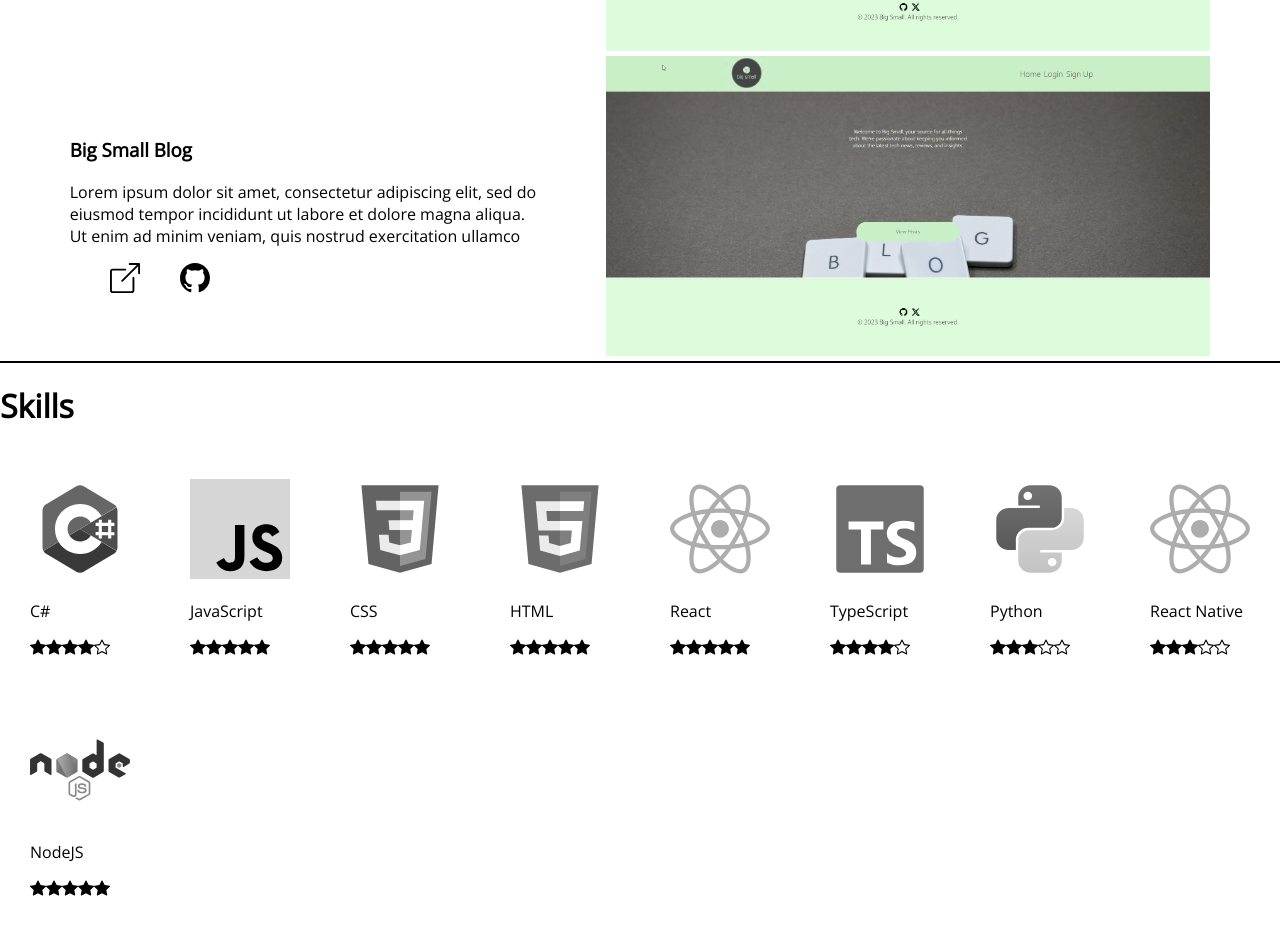
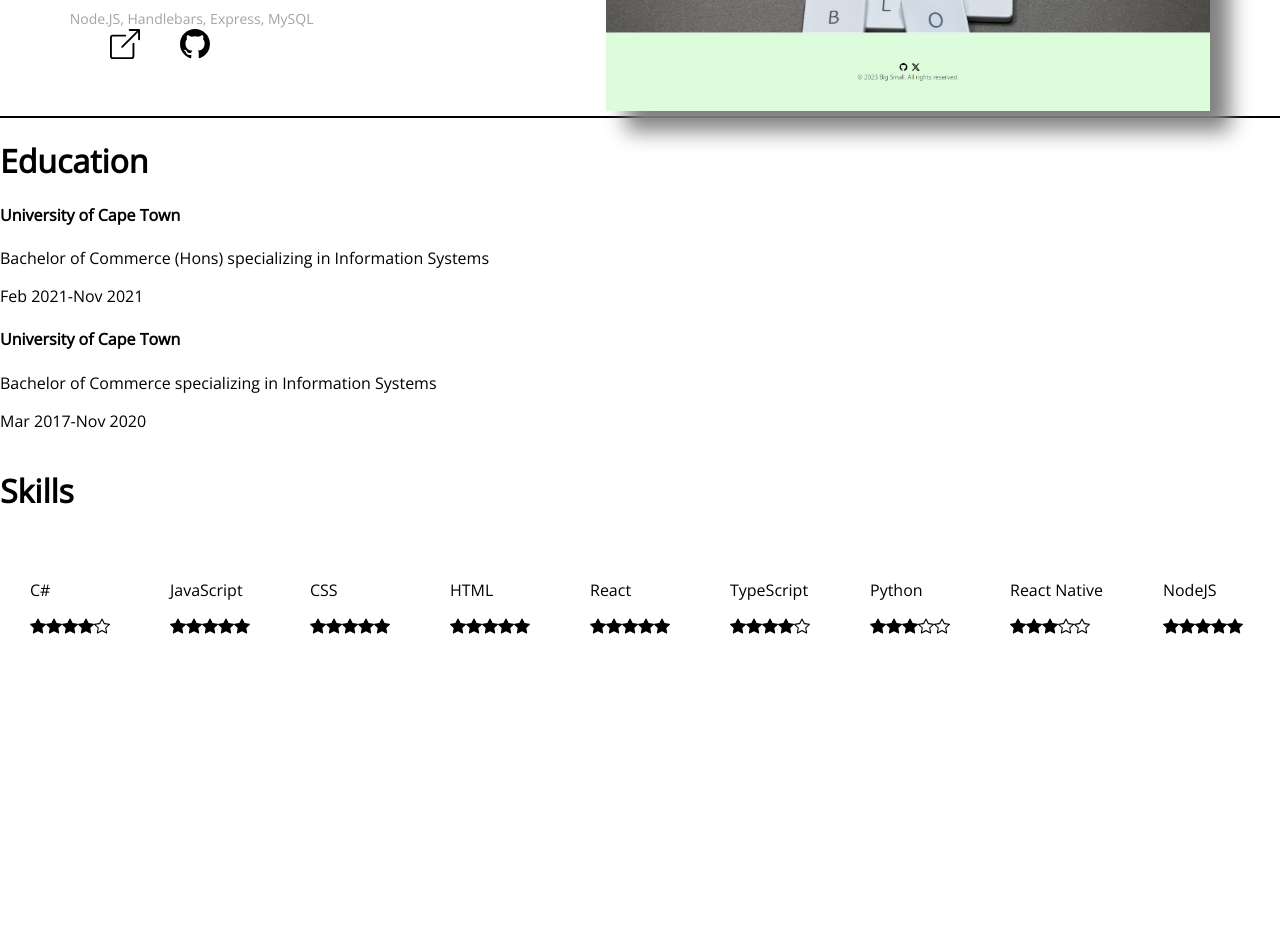
Before and after one commit to ntandoyenkosi1/portfolio, a React (Create React App) app: page / in a window 1280 px wide. Shown: the part 1440-2371 px from the top of the page. After the commit the page ends 2109 px from the top, so only its background shows below. Built offline with nearby package versions, Linux system fonts and the light colour scheme.

Commit message:
Added education section and removed some icons

```diff
--- a/public/index.html
+++ b/public/index.html
@@ -16,16 +16,7 @@
       user's mobile device or desktop. See https://developers.google.com/web/fundamentals/web-app-manifest/
     -->
   <link rel="manifest" href="%PUBLIC_URL%/manifest.json" />
-  <!--
-      Notice the use of %PUBLIC_URL% in the tags above.
-      It will be replaced with the URL of the `public` folder during the build.
-      Only files inside the `public` folder can be referenced from the HTML.
-
-      Unlike "/favicon.ico" or "favicon.ico", "%PUBLIC_URL%/favicon.ico" will
-      work correctly both with client-side routing and a non-root public URL.
-      Learn how to configure a non-root public URL by running `npm run build`.
-    -->
-  <title>React App</title>
+  <title>Ntandoyenkosi Mendu</title>
 </head>
 
 <body>
--- a/src/App.js
+++ b/src/App.js
@@ -58,6 +58,7 @@ function App() {
               <h3>Big Small Blog</h3>
               <p>Lorem ipsum dolor sit amet, consectetur adipiscing elit, sed do <br/>eiusmod tempor incididunt ut labore et dolore magna aliqua.
                 <br/>Ut enim ad minim veniam, quis nostrud exercitation ullamco</p>
+                <label>Node.JS, Handlebars, Express, MySQL</label><br/>
               <a title="Open in new tab" href="#" target="_blank"><Arrow/></a>
               <a title="View source code" href="#"target="_blank"><GitHub/></a>
             </div>
@@ -70,6 +71,7 @@ function App() {
               <h3>Big Small Blog</h3>
               <p>Lorem ipsum dolor sit amet, consectetur adipiscing elit, sed do <br/>eiusmod tempor incididunt ut labore et dolore magna aliqua.
                 <br/>Ut enim ad minim veniam, quis nostrud exercitation ullamco</p>
+                <label>Node.JS, Handlebars, Express, MySQL</label><br/>
               <a title="Open in new tab" href="#" target="_blank"><Arrow/></a>
               <a title="View source code" href="#"target="_blank"><GitHub/></a>
             </div>
@@ -77,26 +79,30 @@ function App() {
               <img src={HomePage} height={300}/>
             </div>
           </div>
-          <div className="project">
+        </div>
+      </div>
+      <div className="self">
+        <div className="education">
+          <h1>Education</h1>
           <div>
-              <h3>Big Small Blog</h3>
-              <p>Lorem ipsum dolor sit amet, consectetur adipiscing elit, sed do <br/>eiusmod tempor incididunt ut labore et dolore magna aliqua.
-                <br/>Ut enim ad minim veniam, quis nostrud exercitation ullamco</p>
-              <a title="Open in new tab" href="#" target="_blank"><Arrow/></a>
-              <a title="View source code" href="#"target="_blank"><GitHub/></a>
+            <h4>University of Cape Town</h4>
+            <p>Bachelor of Commerce (Hons) specializing in Information Systems</p>
+            <p>Feb 2021-Nov 2021</p>
           </div>
           <div>
-              <img src={HomePage} height={300}/>
+            <h4>University of Cape Town</h4>
+            <p>Bachelor of Commerce specializing in Information Systems</p>
+            <p>Mar 2017-Nov 2020</p>
           </div>
         </div>
 
       </div>
-      </div>
+      <div className="skills">
         <h1>Skills</h1>
       <div className="tech-stack">
         <div>
           <div className="tech">
-            <CSharp />
+
             <p>C#</p>
             <span>
               <StarFilled />
@@ -107,7 +113,7 @@ function App() {
             </span>
           </div>
           <div className="tech">
-            <Javascript />
+
             <p>JavaScript</p>
             <span>
               <StarFilled />
@@ -118,7 +124,7 @@ function App() {
             </span>
           </div>
           <div className="tech">
-            <Css />
+
             <p>CSS</p>
             <span>
               <StarFilled />
@@ -129,7 +135,7 @@ function App() {
             </span>
           </div>
           <div className="tech">
-            <Html />
+
             <p>HTML</p>
             <span>
               <StarFilled />
@@ -140,7 +146,7 @@ function App() {
             </span>
           </div>
           <div className="tech">
-            <ReactComponent />
+
             <p>React</p>
             <span>
               <StarFilled />
@@ -151,7 +157,7 @@ function App() {
             </span>
           </div>
           <div className="tech">
-            <TypeScript />
+
             <p>TypeScript</p>
             <span>
               <StarFilled />
@@ -162,7 +168,7 @@ function App() {
             </span>
           </div>
           <div className="tech">
-            <Python />
+
             <p>Python</p>
             <span>
               <StarFilled />
@@ -173,7 +179,7 @@ function App() {
             </span>
           </div>
           <div className="tech">
-            <ReactNative />
+
             <p>React Native</p>
             <span>
               <StarFilled />
@@ -184,7 +190,7 @@ function App() {
             </span>
           </div>
           <div className="tech">
-            <NodeJs />
+
             <p>NodeJS</p>
             <span>
               <StarFilled />
@@ -198,6 +204,8 @@ function App() {
       </div>
         </div>
 
+    </div>
+
   );
 }
 
--- a/src/index.css
+++ b/src/index.css
@@ -49,9 +49,10 @@ header>div>a {
   flex-direction: column;
   align-items: center;
 } */
-.work{
+.work {
   border-bottom: rgb(0, 0, 0) 2px solid
 }
+
 .work>div {
   display: flex;
   align-items: stretch;
@@ -84,9 +85,19 @@ header>div>a {
   display: flex;
   align-items: center;
   justify-content: space-evenly;
+  padding-top: 30px;
 }
 
 
-/* .project img{
+.project img {
   box-shadow: 20px 20px 20px 0px grey;
-} */
+}
+
+.project label {
+  color: #a5a3a3;
+  font-size: 14px;
+}
+
+.self{
+  display: flex;
+}
```
Lines whose indentation alone changed are shown as unchanged.
